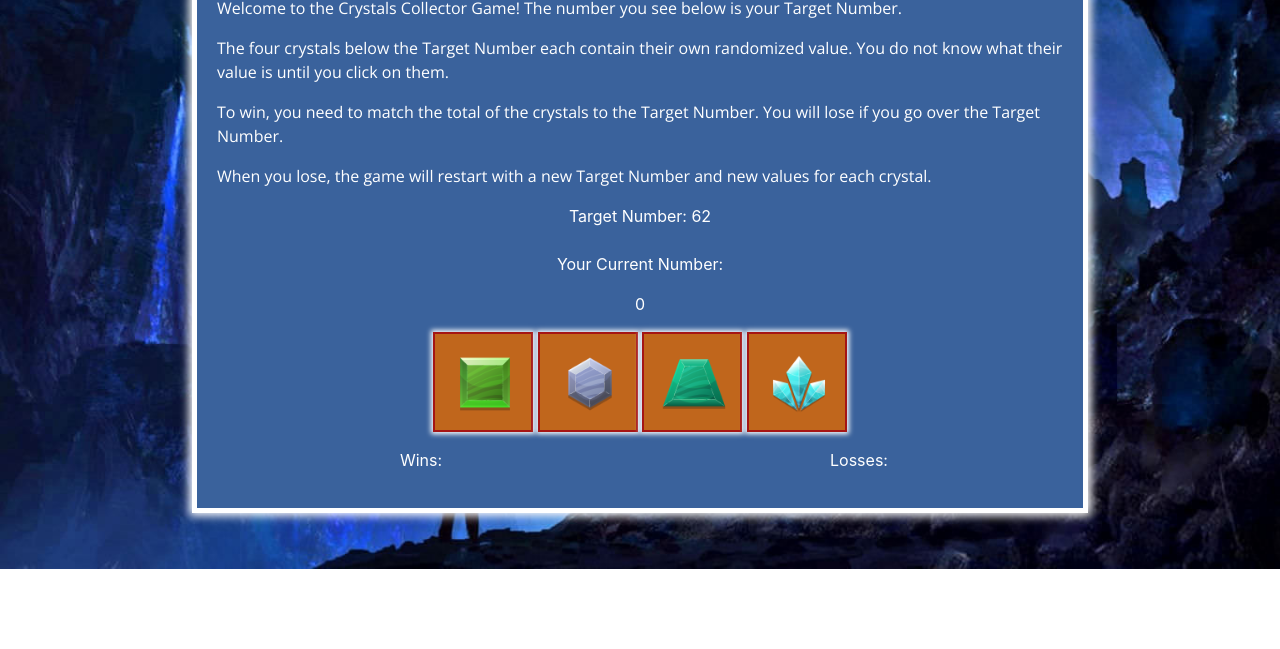
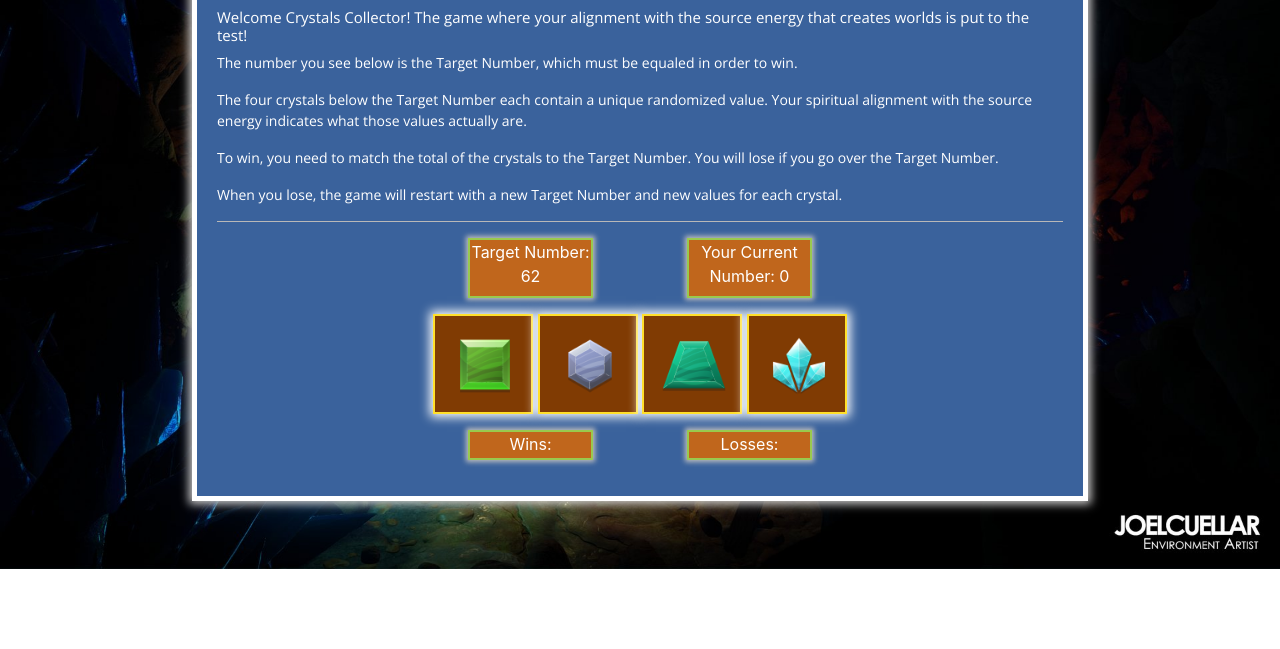
Before and after one commit to weatherfields/unit-4-game, a plain HTML site: page index.html in a window 1280 px wide. Shown: the part 151-800 px from the top of the page. Drawn offline with nearby package versions, Linux system fonts and the light colour scheme.

Commit message:
Everything works. Most likely final commit unless I want GUI changes

```diff
--- a/assets/css/style.css
+++ b/assets/css/style.css
@@ -1,51 +1,92 @@
 body {
-    background-image: url("../images/Awesome-Crystal-Wallpaper.jpg");
-   /* background-position: center; */
-   background-repeat: no-repeat;
-   background-size: cover;
+    background-image: url("../images/crystal-mine.jpg");
+    /* background-position: center; */
+    background-repeat: no-repeat;
+    background-size: cover;
 }
+
 .container {
     border: solid 5px #ffffff;
     background-color: #3a629c;
-    box-shadow: 0px 0px 9px 3px #fff;
+    box-shadow: 0px 0px 9px 3px rgb(206, 205, 205);
     width: 70%;
     padding: 20px 20px 20px 20px;
     margin: 40px auto;
     color: #fff;
 }
+
 h1 {
+    font-size: 4vw;
     font-family: 'Monoton', cursive;
     text-align: center;
-    text-shadow: 2px 2px 5px black;
+    text-shadow: 0px 5px 10px rgb(192, 102, 28);
 }
+
+h2 {
+    font-size: 15px;
+}
+
 hr {
-    color: #ffffff;
-    border-top: 2px solid;
+    color: #b8b8b8;
+    border-top: 1px solid;
 }
+
+p {
+    font-size: 14px;
+}
+
 #directions {
     font-family: 'Open Sans', sans-serif;
 }
+
 .col-12 {
     text-align: center;
 }
+
 .col-6 {
     text-align: center;
 }
-#totalscore {
-    text-align: center;
-}
 
-#crystal-well{
+#crystal-well {
     text-align: center;
     list-style: none;
 
 }
 
-li{
-    display:inline-block;
-    height:100px;
-    width:100px;
-    border:solid 2px rgb(165, 21, 21);
+#score-well {
+    text-align: center;
+    list-style: none;
+
+}
+
+#score-well-2 {
+    text-align: center;
+    list-style: none;
+}
+
+.crystalist {
+    display: inline-block;
+    height: 100px;
+    width: 100px;
+    border: solid 2px rgb(255, 223, 43);
+    background-color: #803b03;
+    box-shadow: 0px 0px 10px 3px #ffffff;
+}
+
+.scoreboxes {
+    display: inline-block;
+    height: 60px;
+    width: 125px;
+    border: solid 2px rgb(154, 201, 78);
     background-color: rgb(192, 102, 28);
-    box-shadow: 0px 0px 5px 2px #ffffff;
+    box-shadow: 0px 0px 5px 2px #bebebe;
 }
+
+.win-loss-box {
+    display: inline-block;
+    height: 30px;
+    width: 125px;
+    border: solid 2px rgb(154, 201, 78);
+    background-color: rgb(192, 102, 28);
+    box-shadow: 0px 0px 5px 2px #bebebe;
+}
--- a/assets/javascript/game.js
+++ b/assets/javascript/game.js
@@ -1,4 +1,6 @@
-$(document).ready(function() {
+$(document).ready(function () {
+    // I left all of my notes and unused code in again to try to help explain how I got it to work.
+
     // At start of game, randomly generate target number
     let targetNumberValue;
     // Wins, Losses, and Total Score are displayed on the screen
@@ -14,10 +16,16 @@ $(document).ready(function() {
 
     //create function that generates a random number
 
-    function targetNumberGenerator(){
+    function targetNumberGenerator() {
         targetNumberValue = Math.floor(Math.random() * ((120 - 19) + 1) + 19);
     }
 
+    function reset() {
+        currentScore = 0;
+        document.getElementById("currentscore").innerHTML = currentScore;
+        targetNumberGenerator();
+        $('#targetNumber').text(targetNumberValue);
+    }
     // $('#oneValue').text(crystalOne);
     // $('#twoValue').text(crystalTwo);
     // $('#threeValue').text(crystalThree);
@@ -31,30 +39,32 @@ $(document).ready(function() {
     //     //if statements go here etc.
 
     //     };
-    function checkwl(){
+    function checkwl() {
         if (currentScore == targetNumberValue) {
             wins++;
             // document.getElementById("#wins").innerHTML = wins;
             $("#wins").text(wins);
             alert("You Won! You must be in tune with the Magic Crystals! you have " + wins + " wins");
-            currentScore = 0;
-            targetNumberGenerator();
+            // currentScore = 0;
+            // targetNumberGenerator();
+            reset();
         };
         // What happens if the currentscore goes over the targetscore?
         if (currentScore > targetNumberValue) {
             losses++;
             $("#losses").text(losses);
             // document.getElementById("#losses").innerHTML = losses;
-            alert("You Lost! You should probably go meditate and get in tune with the Magic Crystals and your inner being! You have " + losses + "losses");
-            currentScore = 0;
-            targetNumberGenerator();
-            console.log('loss')
+            alert("You Lost! You should probably go meditate and get in tune with the Magic Crystals ... and your inner being! You have " + losses + " losses");
+            // currentScore = 0;
+            // targetNumberGenerator();
+            // console.log('loss')
+            reset();
         };
 
     }
     // Add onClick functions for each button
     // When a button is clicked, increment the currentscore by the crystal value
-    $("#crysclick1").click(function() {
+    $("#crysclick1").click(function () {
         console.log('hitting function')
         currentScore += crystalOne;
         $('#currentscore').text(currentScore)
@@ -62,19 +72,19 @@ $(document).ready(function() {
         // Below is another way to write line 39
         // currentscore = currentscore + crystalOne;
     });
-    $("#crysclick2").click(function() {
+    $("#crysclick2").click(function () {
         console.log('hitting function')
         currentScore += crystalTwo;
         $('#currentscore').text(currentScore)
         checkwl();
     });
-    $("#crysclick3").click(function() {
+    $("#crysclick3").click(function () {
         console.log('hitting function')
         currentScore += crystalThree;
         $('#currentscore').text(currentScore)
         checkwl();
     });
-    $("#crysclick4").click(function() {
+    $("#crysclick4").click(function () {
         console.log('hitting function')
         currentScore += crystalFour;
         $('#currentscore').text(currentScore)
--- a/index.html
+++ b/index.html
@@ -21,40 +21,51 @@
         <h1>Crystals Collector</h1>
         <hr>
         <div id="directions">
-            <p>Welcome to the Crystals Collector Game! The number you see below is your Target Number.</p>
-            <p>The four crystals below the Target Number each contain their own randomized value. You do not know what their value is
-                until you click on them.</p>
+            <h2>Welcome Crystals Collector! The game where your alignment with the source energy that creates worlds is
+                put to the test!</h2>
+            <p>The number you see below is the Target Number, which must be equaled in order to win.</p>
+            <p>The four crystals below the Target Number each contain a unique randomized value. Your spiritual
+                alignment with the source energy indicates what those values actually are.</p>
             <p>To win, you need to match the total of the crystals to the Target Number. You will lose if you go over
                 the Target Number.</p>
             <p>When you lose, the game will restart with a new Target Number and new values for each crystal.</p>
         </div>
+        <hr>
+        <ul id="score-well">
             <div class="row">
-        <div class="col-12">Target Number: <span id="targetNumber"> </span> </div>
+                <div class="col-md-3 img-fluid"></div>
+                <div class="col-md-3 img-fluid">
+                    <li class="scoreboxes">Target Number: <span id="targetNumber"></span></li>
+                </div> <!-- col1 -->
+                <div class="col-md-3 img-fluid">
+                    <li class="scoreboxes">Your Current Number: <span id="currentscore"></span> </li>
+                </div> <!-- col2 -->
+                <div class="col-md-3 img-fluid"></div>
             </div> <!-- Row -->
-    <br>
-    <div class="row">
-    <div class="col-12">
-            <p>Your Current Number: </p>
-            <p><span id="currentscore"></span></p>
-    </div>
-    </div> <!-- Row -->
+        </ul>
         <ul id="crystal-well">
             <!-- Add ID to each LI element and call click function on that -->
-    <li id="crysclick1"><img src="assets/images/2.png" alt="gamecrystal1" width="100" height="100" id="test2"></li>
-    <li id="crysclick2"><img src="assets/images/4.png" alt="gamecrystal2" width="100" height="100"></li>
-    <li id="crysclick3"><img src="assets/images/10.png" alt="gamecrystal3" width="100" height="100"></li>
-    <li id="crysclick4"><img src="assets/images/16.png" alt="gamecrystal4" width="100" height="100"></li>
+            <li id="crysclick1" class="crystalist"><img src="assets/images/2.png" alt="gamecrystal1" width="100"
+                    height="100" id="test2"></li>
+            <li id="crysclick2" class="crystalist"><img src="assets/images/4.png" alt="gamecrystal2" width="100"
+                    height="100"></li>
+            <li id="crysclick3" class="crystalist"><img src="assets/images/10.png" alt="gamecrystal3" width="100"
+                    height="100"></li>
+            <li id="crysclick4" class="crystalist"><img src="assets/images/16.png" alt="gamecrystal4" width="100"
+                    height="100"></li>
         </ul>
+        <ul id="score-well-2">
             <div class="row">
-            <div class="col-6">
-                    <p>Wins: </p>
-                    <p><span id="wins"></span></p>
+                <div class="col-md-3 img-fluid"></div>
+                <div class="col-md-3 img-fluid">
+                    <li class="win-loss-box">Wins: <span id="wins"></span></li>
                 </div> <!-- wins column -->
-            <div class="col-6">
-                    <p>Losses: </p>
-                    <p><span id="losses"></span></p>
+                <div class="col-md-3 img-fluid">
+                    <li class="win-loss-box">Losses: <span id="losses"></span></li>
                 </div> <!-- Losses Column -->
+                <div class="col-md-3 img-fluid"></div>
             </div> <!-- Wins/Losses Row -->
+        </ul>
         <script src="assets/javascript/game.js"></script>
     </div> <!-- body container -->
 </body>
```
Also changed, not shown: assets/images/Amnesia.jpg (deleted), assets/images/crystal-mine.jpg (added). Lines whose indentation alone changed are shown as unchanged.
